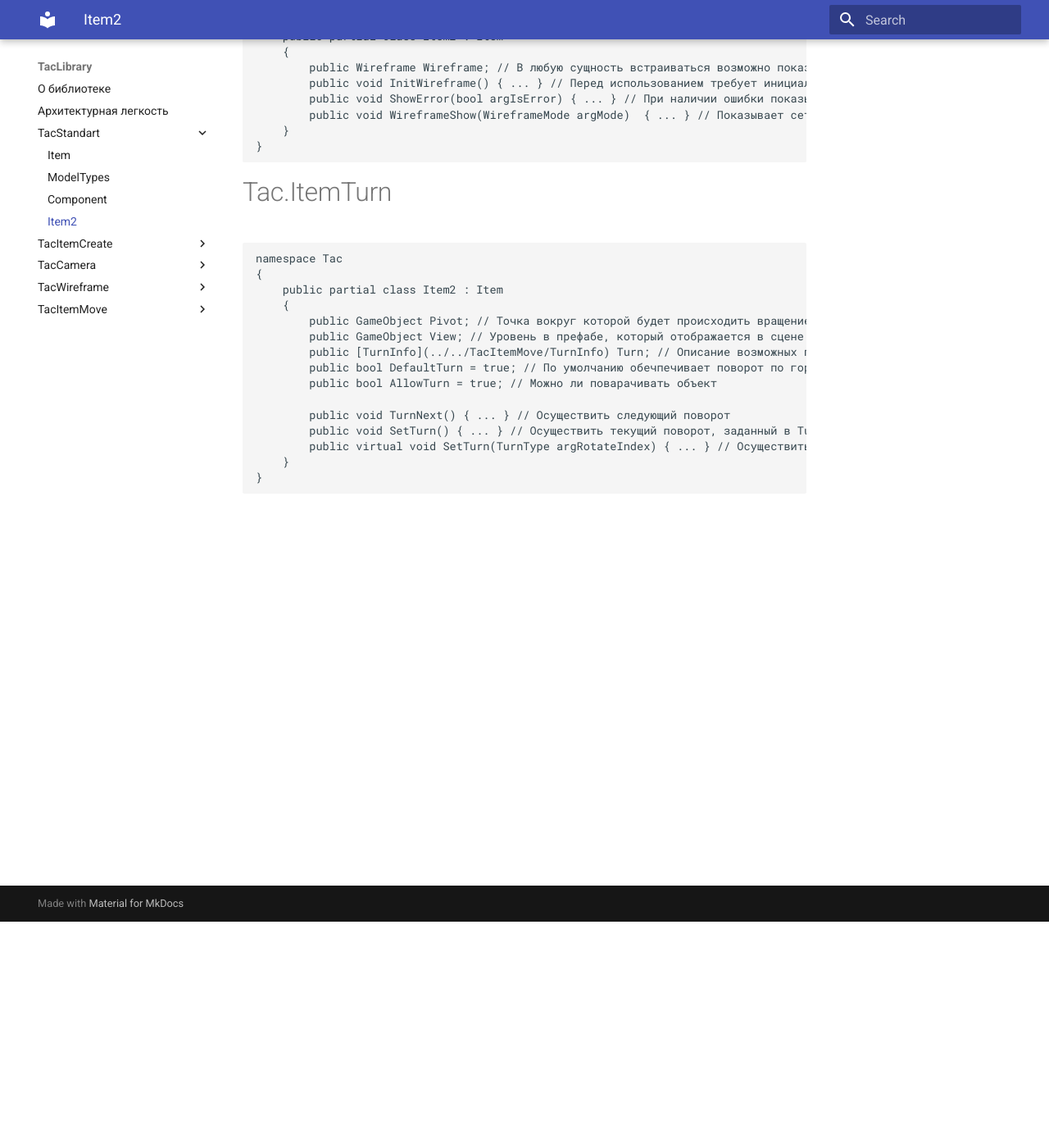
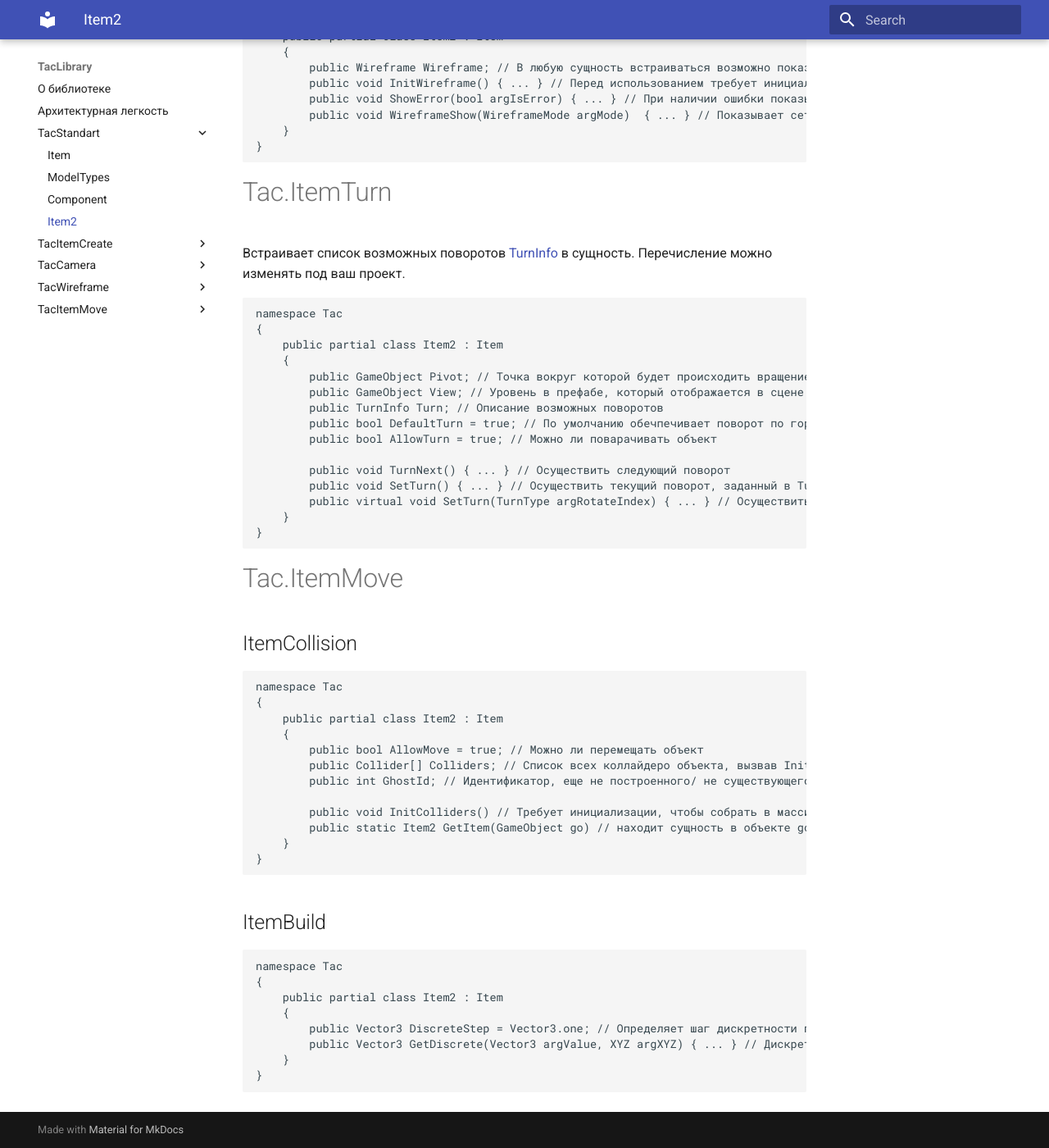
Before and after one commit to tac1402/TacBattleAI, an MkDocs documentation site: the page built from docs/TacStandart/Item2.md, in a window 1280 px wide and 1400 px high, scrolled down 276 px. Shown: the whole window at 82% size. Built offline with MkDocs 1.6.1 and Material for MkDocs 9.7.7, drawn with Linux system fonts in a browser that asks for light colours.

Commit message:
Update Item2.md

````diff
--- a/docs/TacStandart/Item2.md
+++ b/docs/TacStandart/Item2.md
@@ -22,6 +22,8 @@ namespace Tac
 
 # Tac.ItemTurn
 
+Встраивает список возможных поворотов [TurnInfo](../../TacItemMove/TurnInfo) в сущность. Перечисление можно изменять под ваш проект.
+
 ```csharp
 namespace Tac
 {
@@ -29,7 +31,7 @@ namespace Tac
 	{
 		public GameObject Pivot; // Точка вокруг которой будет происходить вращение. GameObject определяется пустым в префабе устанавливая только координаты.
 		public GameObject View; // Уровень в префабе, который отображается в сцене
-		public [TurnInfo](../../TacItemMove/TurnInfo) Turn; // Описание возможных поворотов
+		public TurnInfo Turn; // Описание возможных поворотов
 		public bool DefaultTurn = true; // По умолчанию обечпечивает поворот по горизонтали на 0, 90, 180, 270 градусов, если нужно переопределить, установите = false
 		public bool AllowTurn = true; // Можно ли поварачивать объект
 
@@ -39,3 +41,35 @@ namespace Tac
 	}
 }
 ```
+
+# Tac.ItemMove
+
+## ItemCollision
+
+```csharp
+namespace Tac
+{
+	public partial class Item2 : Item
+	{
+		public bool AllowMove = true; // Можно ли перемещать объект
+		public Collider[] Colliders; // Список всех коллайдеро объекта, вызвав InitColliders() вы заполните их автоматически
+		public int GhostId; // Идентификатор, еще не построенного/ не существующего объекта в мире
+
+		public void InitColliders() // Требует инициализации, чтобы собрать в массив Colliders все коллайдеры объекта (включая дочерние объекты)
+		public static Item2 GetItem(GameObject go) // находит сущность в объекте go, если он не имеет компонента Item2 ищет компонент BuildPart, который указывает на главный объект, который содержит Item2
+	}
+}
+```
+
+## ItemBuild
+
+```csharp
+namespace Tac
+{
+	public partial class Item2 : Item
+	{
+		public Vector3 DiscreteStep = Vector3.one; // Определяет шаг дискретности по всем осям, по умолчанию =1, используется при строительстве, позволяя размещать строимые объекты только учитывая дискретную сетку
+		public Vector3 GetDiscrete(Vector3 argValue, XYZ argXYZ) { ... } // Дискретизирует вектор argValue в соответствии с указанными осями argXYZ для которых нужно выполнить дискретизацию
+	}
+}
+```
````
